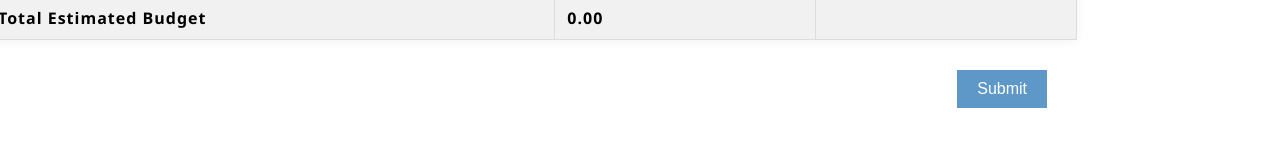
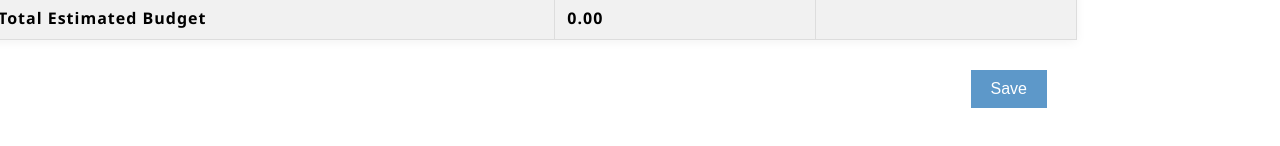
Before and after one commit to GokulMs-1045/AdomSon, a React (Vite) app: page /financialPlanning in a window 1280 px wide. Shown: the part 1775-1921 px from the top of the page. Built offline with nearby package versions, Linux system fonts and the light colour scheme.

Commit message:
Update FinancialPlanning.jsx

```diff
--- a/src/pages/finacialPlanning/FinancialPlanning.jsx
+++ b/src/pages/finacialPlanning/FinancialPlanning.jsx
@@ -164,7 +164,7 @@ const FinancialPlanning = () => {
       </table>
 
       <div className="submit-button-container">
-        <button onClick={handleSubmit}>Submit</button>
+        <button onClick={handleSubmit}>Save</button>
       </div>
     </div>
   );
```
